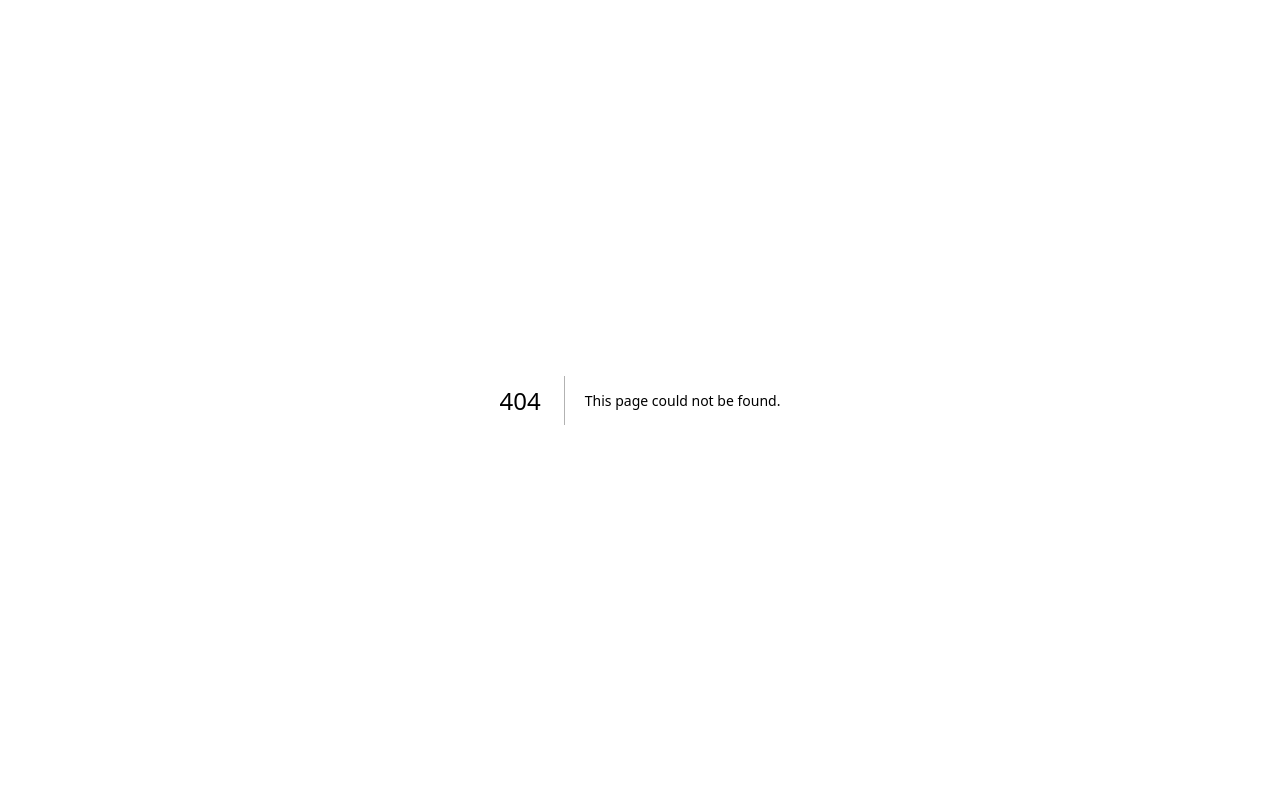
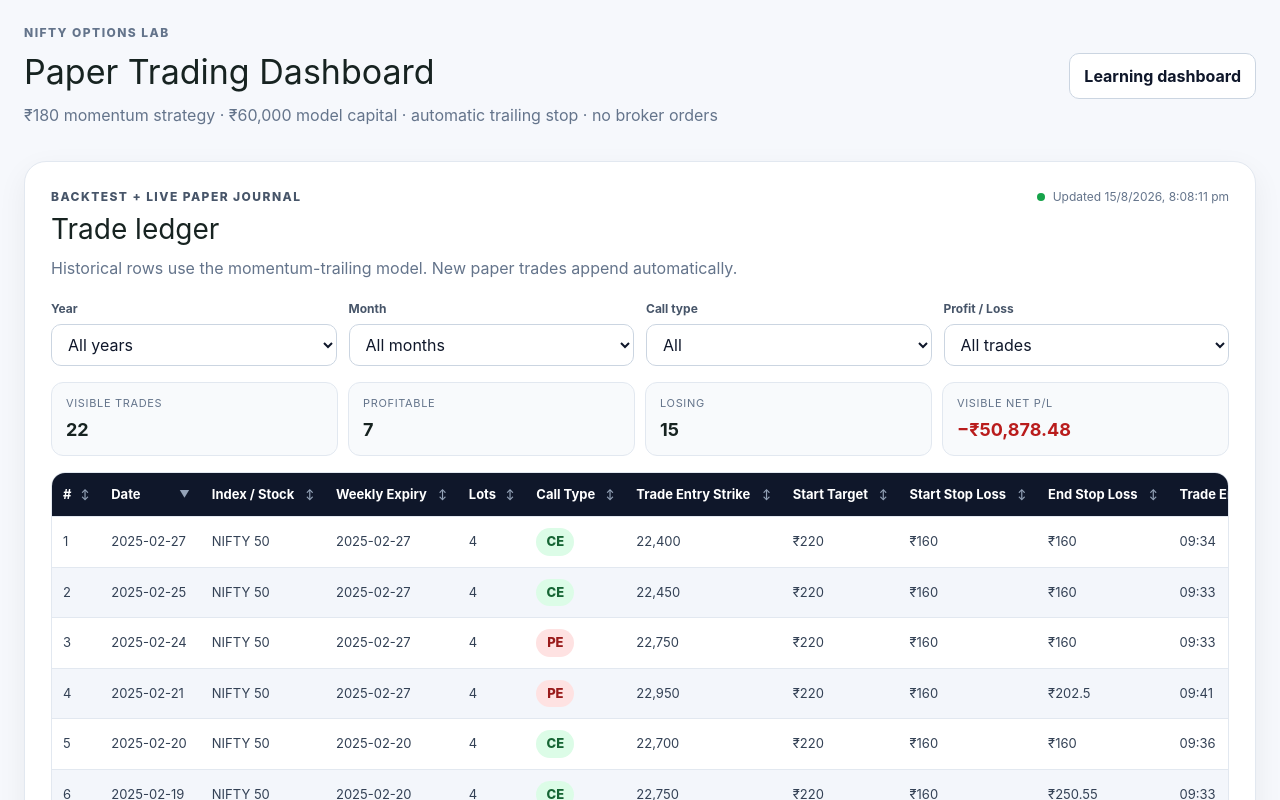
Before and after one commit to imvishalmittal/nifty-options-lab, a Next.js app: page /paper in a window 1280 px wide. Before the commit this address had no page. Shown: the top 800 px of the page. Built offline with nearby package versions, Linux system fonts and the light colour scheme.

Commit message:
Add paper trading dashboard route

```diff
--- /dev/null
+++ b/app/paper/page.tsx
@@ -0,0 +1,15 @@
+import PaperLedger from "../paper-ledger";
+
+export default function PaperTradingPage() {
+  return <main style={{ minHeight: "100vh", background: "#f6f8fc", padding: "24px" }}>
+    <div style={{ maxWidth: 1800, margin: "0 auto" }}>
+      <header style={{ marginBottom: 18, display: "flex", justifyContent: "space-between", gap: 16, alignItems: "center", flexWrap: "wrap" }}>
+        <div><p style={{ margin: 0, fontSize: 12, fontWeight: 800, letterSpacing: ".12em", textTransform: "uppercase", color: "#64748b" }}>NIFTY Options Lab</p>
+          <h1 style={{ margin: "4px 0 6px", fontSize: 34 }}>Paper Trading Dashboard</h1>
+          <p style={{ margin: 0, color: "#64748b" }}>₹180 momentum strategy · ₹60,000 model capital · automatic trailing stop · no broker orders</p></div>
+        <a href="/" style={{ border: "1px solid #cbd5e1", borderRadius: 10, padding: "10px 14px", textDecoration: "none", color: "#0f172a", background: "white", fontWeight: 700 }}>Learning dashboard</a>
+      </header>
+      <PaperLedger />
+    </div>
+  </main>;
+}
```
